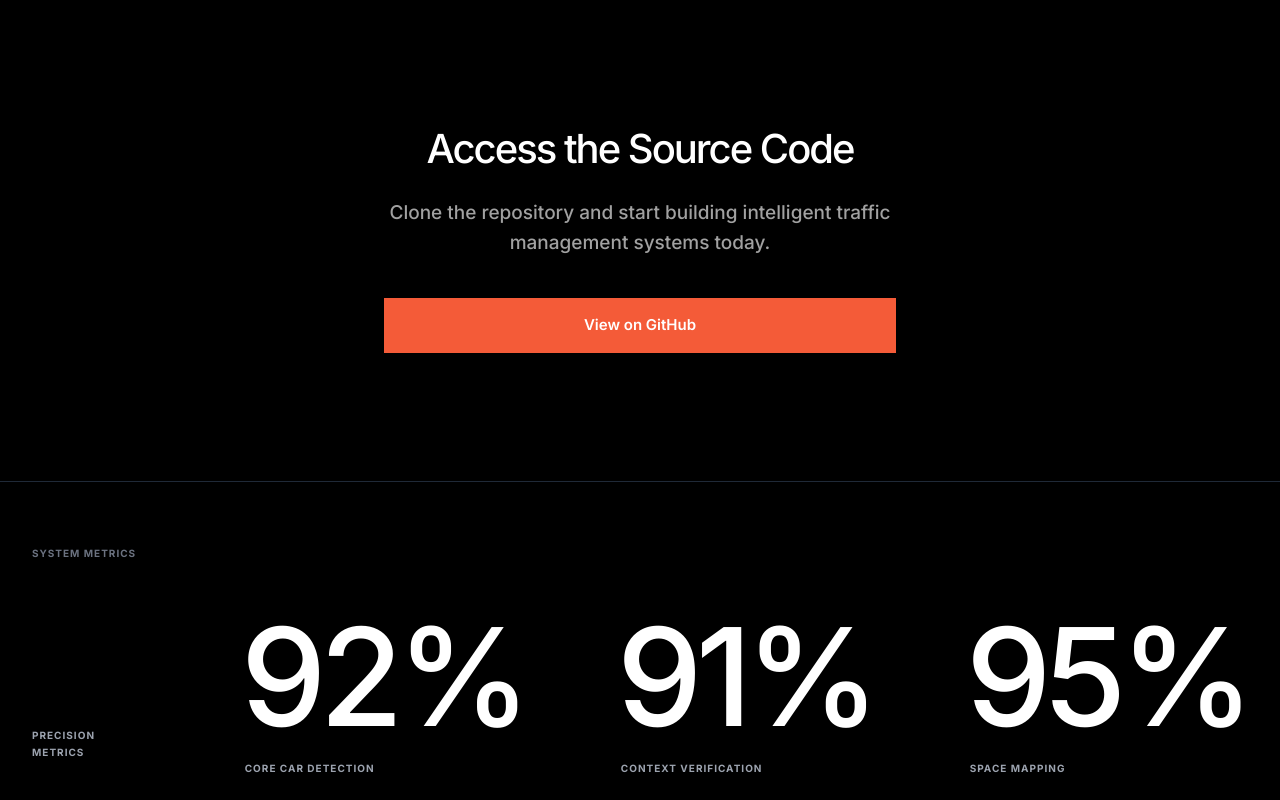
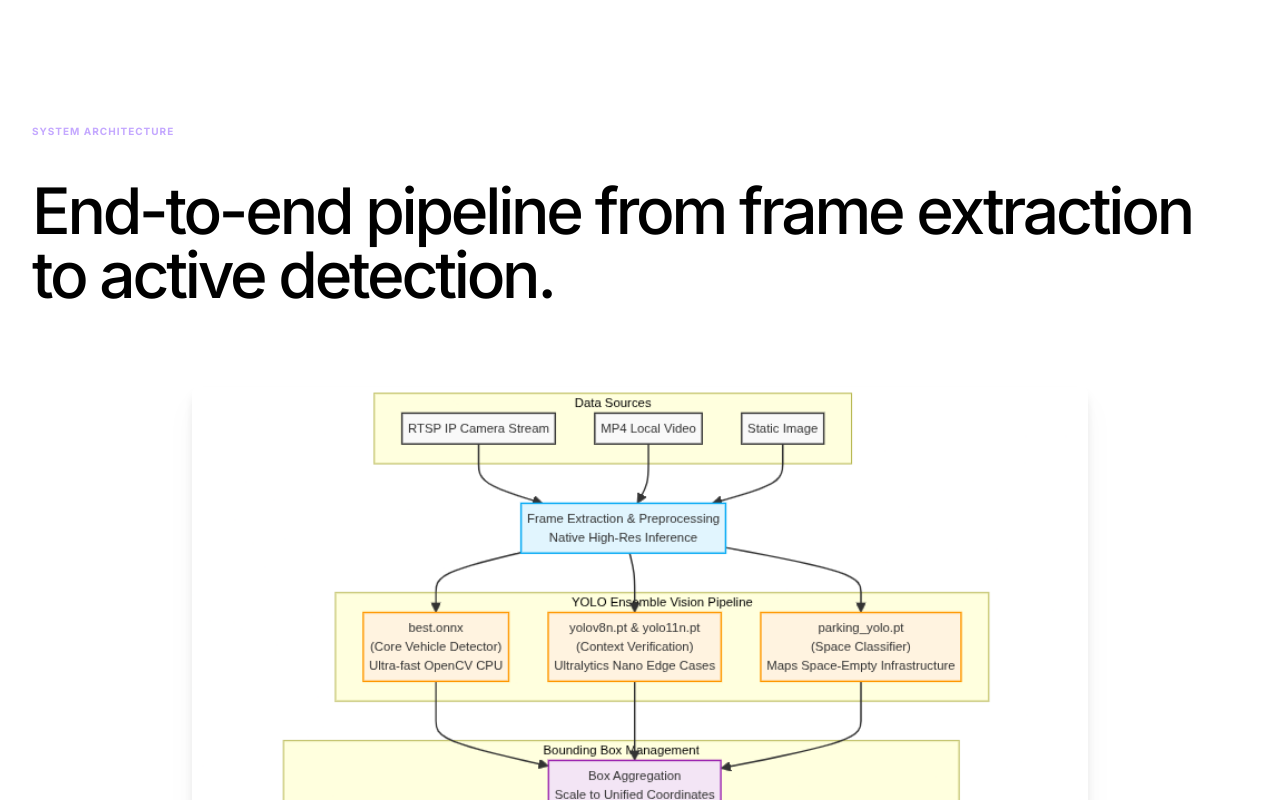
Before and after one commit to ajaykumarreddy-k/Smart-Parking-system, a plain HTML site: page index.html in a window 1280 px wide. Shown: the part 8020-8820 px from the top of the page. Drawn offline with nearby package versions, Linux system fonts and the light colour scheme.

Commit message:
Architecture update..

```diff
--- a/index.html
+++ b/index.html
@@ -310,6 +310,19 @@
         </div>
     </section>
 
+    <!-- Architecture Flowchart Section -->
+    <section class="py-24 lg:py-32 px-6 lg:px-8 max-w-[1920px] mx-auto bg-white border-b-1 border-black">
+        <p class="text-[10px] font-bold uppercase tracking-widest mb-10 text-brand-purple">SYSTEM ARCHITECTURE</p>
+
+        <h2 class="text-4xl md:text-5xl lg:text-[4rem] leading-[1.05] font-medium tracking-tighter max-w-[80rem] mb-16 lg:mb-20">
+            End-to-end pipeline from frame extraction to active detection.
+        </h2>
+
+        <div class="max-w-4xl mx-auto">
+            <img src="Architecture/main.png" alt="System Architecture Flowchart" class="w-full h-auto object-contain drop-shadow-xl rounded-lg">
+        </div>
+    </section>
+
     <!-- Footer / Signup Section -->
     <footer class="bg-black text-white pt-32 pb-6 overflow-hidden">
         <div class="max-w-2xl mx-auto px-6 text-center mb-32">
```
Also changed, not shown: Architecture/ilovepdf_pages-to-jpg/Online FlowChart & Diagrams Editor - Mermaid Live Editor_page-0001.jpg (added), Architecture/ilovepdf_pages-to-jpg/Online FlowChart & Diagrams Editor - Mermaid Live Editor_page-0002.jpg (added), Architecture/main.png (added), Architecture/marmady_diagram.png (added), 3 other files.
